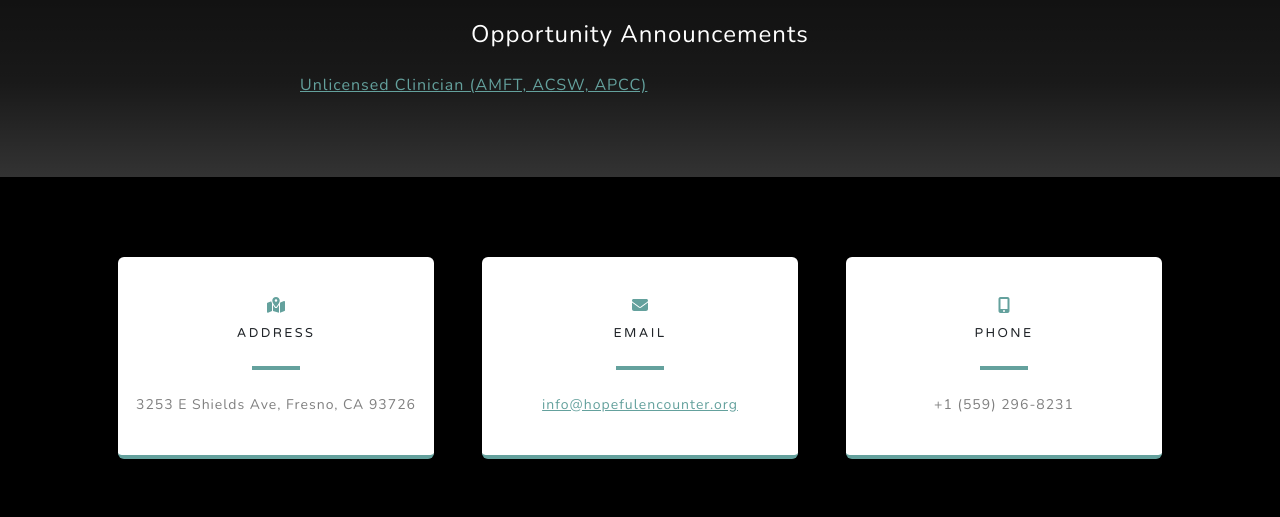
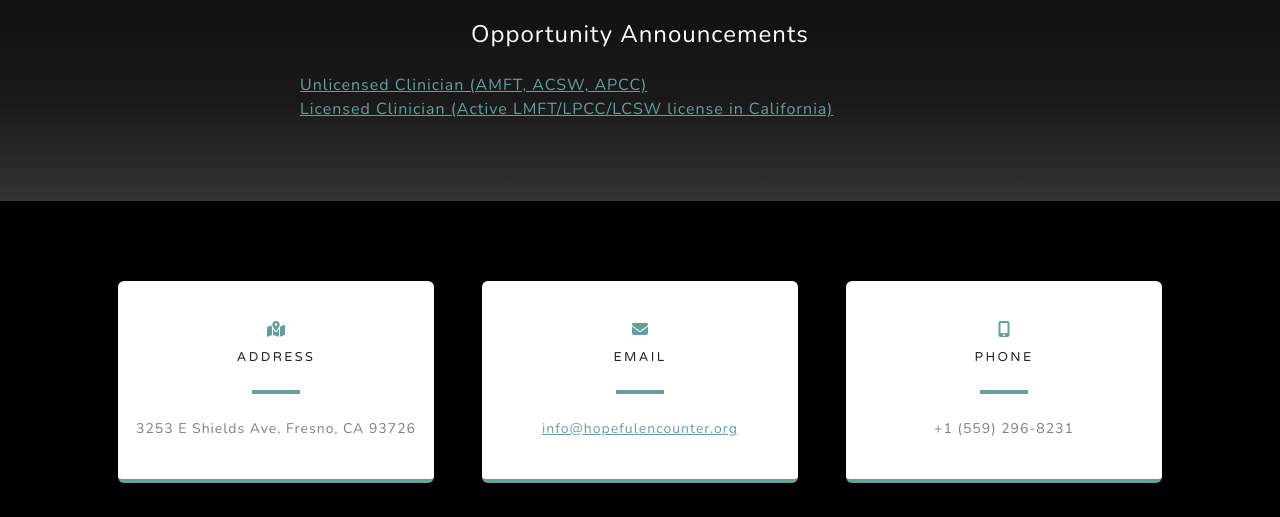
Before and after one commit to ahopefulencounter/ahopefulencounter.github.io, a plain HTML site: page careers/index.html in a window 1280 px wide. Shown: the part 1002-1519 px from the top of the page. Drawn offline with nearby package versions, Linux system fonts and the light colour scheme.

Commit message:
Added Licensed Clinician

```diff
--- a/careers/index.html
+++ b/careers/index.html
@@ -87,6 +87,8 @@
                         <br>
                         -->
                         <a href="https://drive.google.com/file/d/1KM8P1JHfJuh6GttYnXR4ABnFktBibxfO/view?usp=drive_link" target="_blank">Unlicensed Clinician (AMFT, ACSW, APCC)</a>
+                        <br>
+                        <a href="https://drive.google.com/file/d/1LbsUZqSMPOsrtwYOiFBeku13QWT04rRP/view?usp=drive_link" target="_blank">Licensed Clinician (Active LMFT/LPCC/LCSW license in California)</a>
 
                     </p>
                 </div>
```
